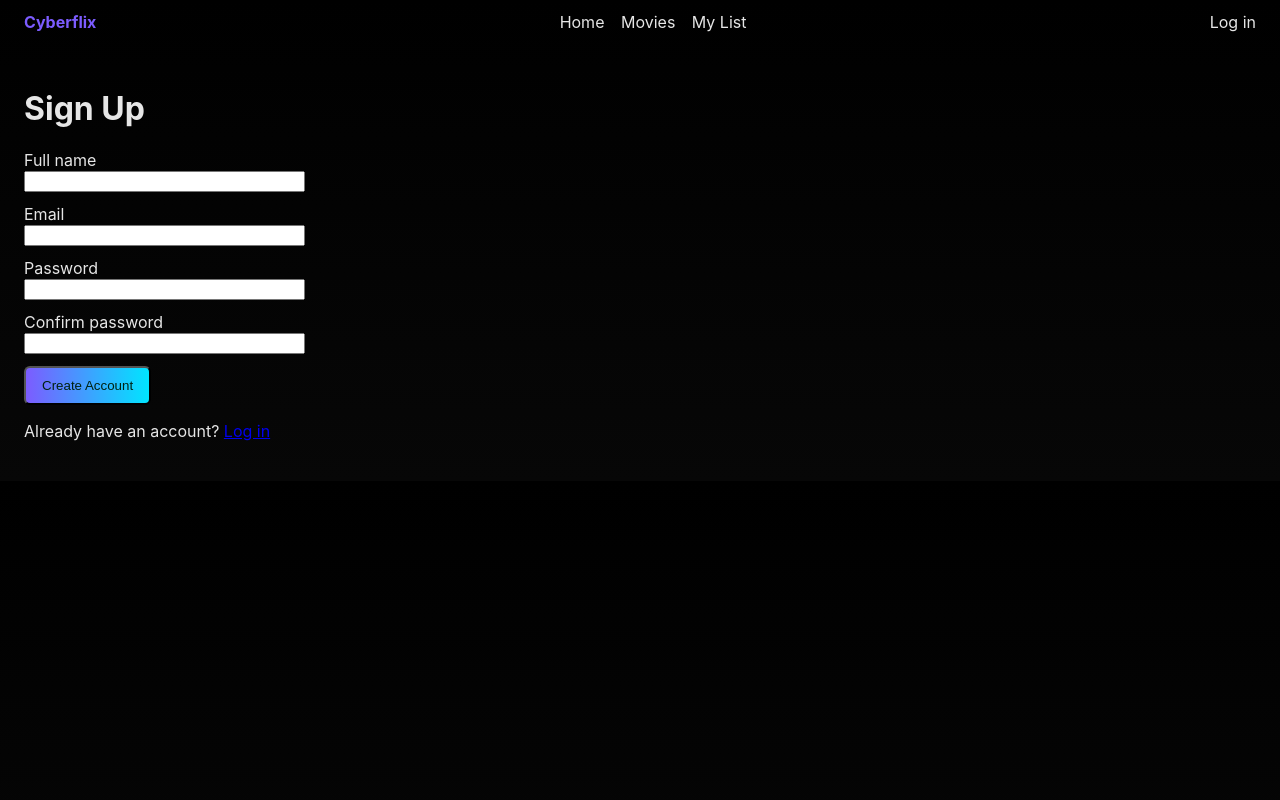
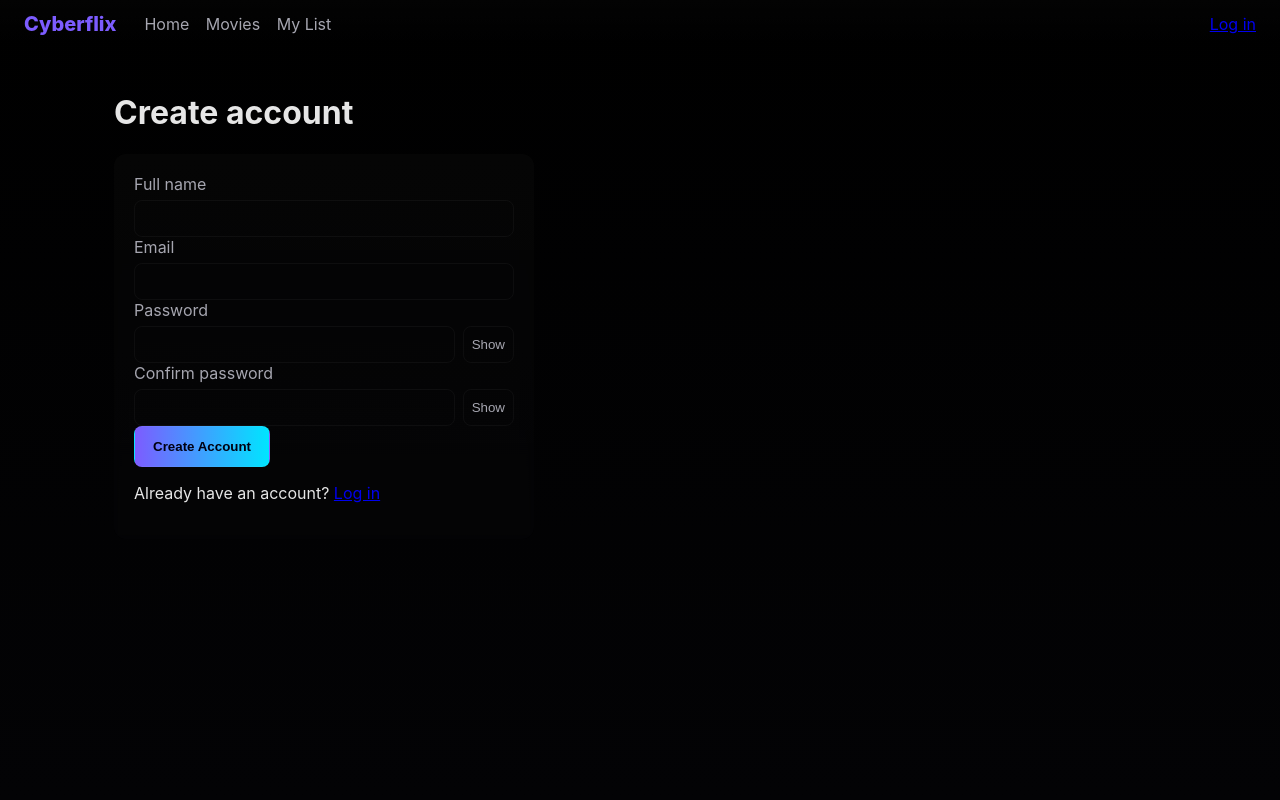
Before and after one commit to cyberjet-hub/cyberflix, a Flask app: template app/templates/signup.html in a window 1280 px wide. Run offline with Flask 3, Linux system fonts and the light colour scheme; the template is opened without the code that fills it: values that come from a table or form of the project are taken from there, others are empty.

Commit message:
Add UI templates (movie/player/mylist), enhance login/signup UI, flash partial, CSS & JS improvements, update README

```diff
--- a/app/templates/layout.html
+++ b/app/templates/layout.html
@@ -8,14 +8,21 @@
 </head>
 <body>
   <nav class="nav">
-    <div class="logo">Cyberflix</div>
-    <div class="nav-links">
-      <a href="/">Home</a>
-      <a href="/catalogue">Movies</a>
-      <a href="/my-list">My List</a>
+    <div class="nav-left">
+      <div class="logo"><a href="/">Cyberflix</a></div>
+      <div class="nav-links">
+        <a href="/">Home</a>
+        <a href="/catalogue">Movies</a>
+        <a href="/my-list">My List</a>
+      </div>
     </div>
     <div class="nav-account">
-      <a href="/auth/login">Log in</a>
+      {% if current_user.is_authenticated %}
+        <span class="user-name">Hello, {{ current_user.full_name.split(' ')[0] }}</span>
+        <a href="/auth/logout">Logout</a>
+      {% else %}
+        <a href="/auth/login">Log in</a>
+      {% endif %}
     </div>
   </nav>
   <main class="container">
--- /dev/null
+++ b/app/templates/partials/flash_messages.html
@@ -0,0 +1,7 @@
+{% if get_flashed_messages() %}
+  <div class="flashes">
+    {% for category, message in get_flashed_messages(with_categories=true) %}
+      <div class="flash {{ category }}">{{ message }}</div>
+    {% endfor %}
+  </div>
+{% endif %}
--- a/app/templates/signup.html
+++ b/app/templates/signup.html
@@ -1,27 +1,29 @@
 {% extends 'layout.html' %}
 {% block content %}
-  <h1>Sign Up</h1>
-  <form method="post">
+  <h1>Create account</h1>
+  {% include 'partials/flash_messages.html' %}
+  <form method="post" class="auth-form" novalidate>
     {{ form.hidden_tag() }}
-    <div>
-      {{ form.full_name.label }}<br>
-      {{ form.full_name(size=32) }}
+    <label for="full_name">{{ form.full_name.label }}</label>
+    {{ form.full_name(class_='input', id='full_name') }}
+
+    <label for="email">{{ form.email.label }}</label>
+    {{ form.email(class_='input', id='email') }}
+
+    <label for="password">{{ form.password.label }}</label>
+    <div class="password-row">
+      {{ form.password(class_='input', id='password') }}
+      <button type="button" class="pw-toggle" data-target="password">Show</button>
     </div>
-    <div>
-      {{ form.email.label }}<br>
-      {{ form.email(size=32) }}
+
+    <label for="confirm">{{ form.confirm.label }}</label>
+    <div class="password-row">
+      {{ form.confirm(class_='input', id='confirm') }}
+      <button type="button" class="pw-toggle" data-target="confirm">Show</button>
     </div>
-    <div>
-      {{ form.password.label }}<br>
-      {{ form.password(size=32) }}
-    </div>
-    <div>
-      {{ form.confirm.label }}<br>
-      {{ form.confirm(size=32) }}
-    </div>
-    <div>
-      {{ form.submit(class_='btn') }}
-    </div>
-    <p>Already have an account? <a href="/auth/login">Log in</a></p>
+
+    <button type="submit" class="btn primary">{{ form.submit.label.text }}</button>
+
+    <p class="muted">Already have an account? <a href="/auth/login">Log in</a></p>
   </form>
 {% endblock %}
--- a/static/css/style.css
+++ b/static/css/style.css
@@ -1,21 +1,53 @@
-/* Basic dark cinematic styles for Cyberflix MVP */
+/* Cyberflix styles: enhanced UI for forms, layout, and glassmorphism */
 :root{
-  --bg:#070707;
-  --panel:rgba(255,255,255,0.04);
+  --bg:#030305;
+  --panel:rgba(255,255,255,0.03);
   --accent:#7c5cff;
   --accent2:#00e5ff;
   --text:#e6e6e6;
+  --muted:#a6a6b0;
 }
-body{background:linear-gradient(180deg,#000 0%,#070707 100%);color:var(--text);font-family:Inter,system-ui,Arial,Helvetica,sans-serif;margin:0}
-.nav{display:flex;align-items:center;justify-content:space-between;padding:12px 24px;background:transparent}
-.logo{font-weight:700;color:var(--accent)}
-.nav a{color:var(--text);margin-left:12px;text-decoration:none}
-.container{padding:24px}
+*{box-sizing:border-box}
+body{background:linear-gradient(180deg,#000 0%,#030305 100%);color:var(--text);font-family:Inter,system-ui,Arial,Helvetica,sans-serif;margin:0;min-height:100vh}
+.nav{display:flex;align-items:center;justify-content:space-between;padding:12px 24px;background:linear-gradient(180deg,rgba(255,255,255,0.01),transparent)}
+.nav-left{display:flex;align-items:center;gap:16px}
+.logo a{font-weight:800;color:var(--accent);text-decoration:none;font-size:1.25rem}
+.nav-links a{color:var(--muted);margin-left:12px;text-decoration:none}
+.nav-account{color:var(--muted)}
+.container{padding:24px;max-width:1100px;margin:0 auto}
 .hero{display:flex;gap:20px;margin-bottom:24px}
 .hero-card{display:flex;gap:20px;align-items:center}
 .hero-card img{width:220px;height:320px;object-fit:cover;border-radius:8px}
-.btn{background:linear-gradient(90deg,var(--accent),var(--accent2));padding:10px 16px;color:#021; border-radius:6px;text-decoration:none}
-.row .grid{display:grid;grid-template-columns:repeat(auto-fill,minmax(140px,1fr));gap:12px}
+.btn{display:inline-block;background:var(--panel);padding:10px 14px;color:var(--text); border-radius:8px;text-decoration:none;border:1px solid rgba(255,255,255,0.04)}
+.btn.primary{background:linear-gradient(90deg,var(--accent),var(--accent2));color:#001;padding:12px 18px;font-weight:700}
+.btn.ghost{background:transparent;border:1px solid rgba(255,255,255,0.06)}
+.btn.small{padding:6px 8px;font-size:0.85rem}
+.row .grid,.mylist-grid{display:grid;grid-template-columns:repeat(auto-fill,minmax(140px,1fr));gap:12px}
 .card img{width:100%;height:200px;object-fit:cover;border-radius:6px}
 .card-title{margin-top:6px;font-size:0.95rem}
-form div{margin-bottom:12px}
+.movie-detail{display:flex;gap:24px}
+.movie-poster img{width:260px;height:380px;object-fit:cover;border-radius:8px}
+.movie-meta h1{margin:0}
+.meta-line{color:var(--muted);margin-top:8px}
+.description{margin-top:12px;line-height:1.4;color:var(--muted)}
+.actions{margin-top:18px;display:flex;gap:12px}
+.empty-state{padding:40px;text-align:center;color:var(--muted)}
+.auth-form{max-width:420px;background:linear-gradient(180deg,rgba(255,255,255,0.02),rgba(255,255,255,0.01));padding:20px;border-radius:12px;backdrop-filter:blur(6px)}
+.auth-form label{display:block;margin-bottom:6px;color:var(--muted)}
+.input{width:100%;padding:10px;border-radius:8px;border:1px solid rgba(255,255,255,0.04);background:transparent;color:var(--text)}
+.password-row{display:flex;gap:8px}
+.pw-toggle{background:transparent;border:1px solid rgba(255,255,255,0.04);padding:8px;border-radius:8px;color:var(--muted)}
+.row-between{display:flex;justify-content:space-between;align-items:center}
+.small-link{color:var(--muted);font-size:0.9rem}
+.flashes{margin-bottom:12px}
+.flash{padding:10px;border-radius:8px;margin-bottom:8px}
+.flash.success{background:rgba(124,92,255,0.12);border:1px solid rgba(124,92,255,0.18)}
+.flash.warning{background:rgba(255,200,0,0.06);border:1px solid rgba(255,200,0,0.12)}
+.flash.danger{background:rgba(255,80,80,0.06);border:1px solid rgba(255,80,80,0.12)}
+.player-wrap{max-width:900px;margin:0 auto}
+.player-title{margin:12px 0}
+.video-container{background:#000;padding:8px;border-radius:8px}
+@media (max-width:800px){
+  .movie-detail{flex-direction:column}
+  .movie-poster img{width:100%;height:auto}
+}
--- a/static/js/main.js
+++ b/static/js/main.js
@@ -1,2 +1,28 @@
-// minimal JS for password toggle or small interactions
-console.log('Cyberflix static loaded');
+// Cyberflix frontend interactions
+
+document.addEventListener('click', function (e) {
+  const t = e.target;
+  if (t.matches('.pw-toggle')) {
+    const targetId = t.getAttribute('data-target');
+    const input = document.getElementById(targetId);
+    if (!input) return;
+    if (input.type === 'password') {
+      input.type = 'text';
+      t.textContent = 'Hide';
+    } else {
+      input.type = 'password';
+      t.textContent = 'Show';
+    }
+  }
+});
+
+// Enhance submit buttons with a loading state
+document.addEventListener('submit', function (e) {
+  const btn = e.target.querySelector('button[type=submit]');
+  if (btn) {
+    btn.disabled = true;
+    const old = btn.textContent;
+    btn.textContent = 'Please wait...';
+    setTimeout(() => { btn.textContent = old; btn.disabled = false; }, 3000);
+  }
+});
```
Also changed, not shown: app/templates/login.html (+17 -14 lines), app/templates/movie.html (added, +27 -0 lines), app/templates/mylist.html (added, +23 -0 lines), app/templates/player.html (added, +13 -0 lines), README.md.
